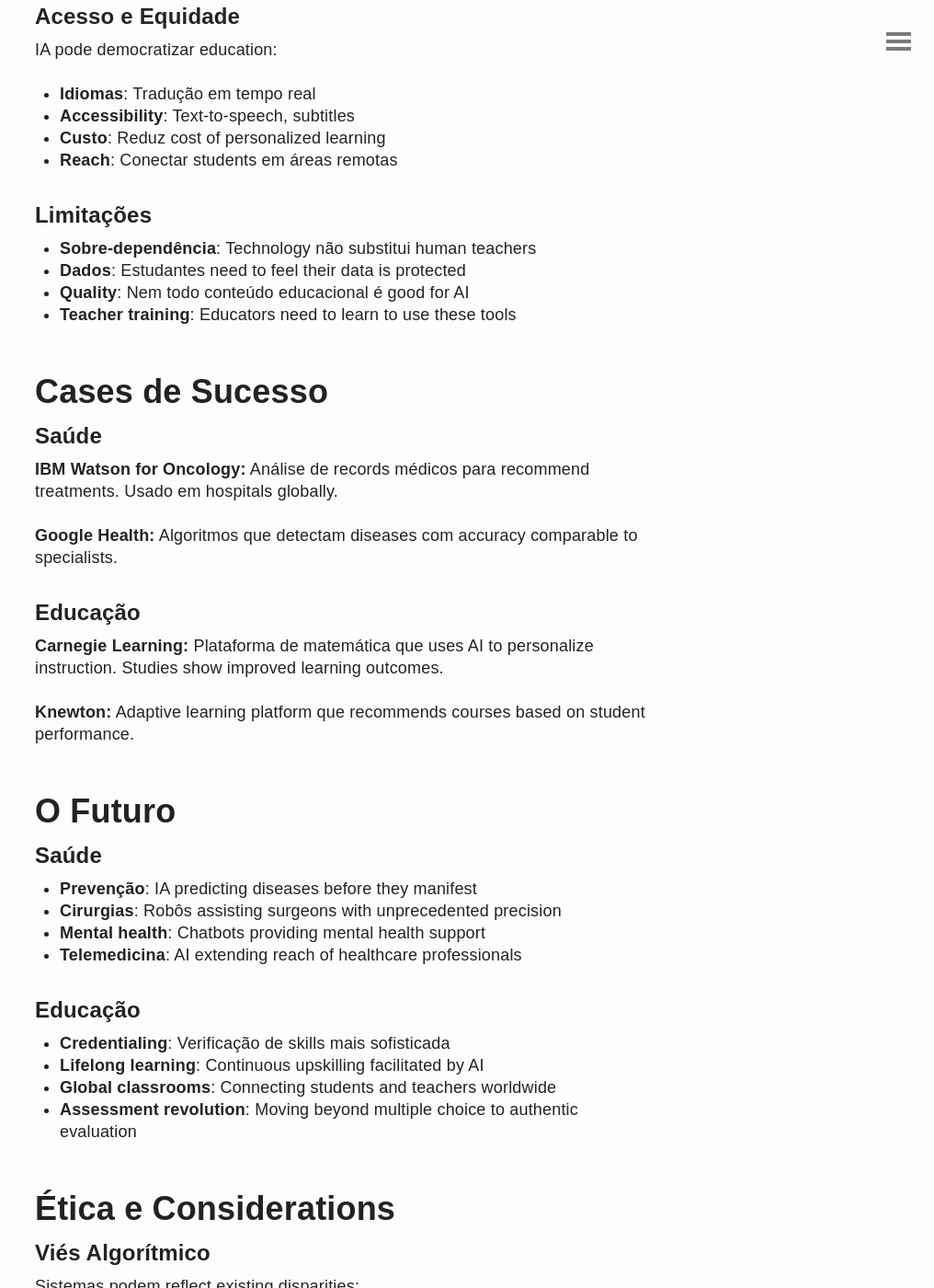
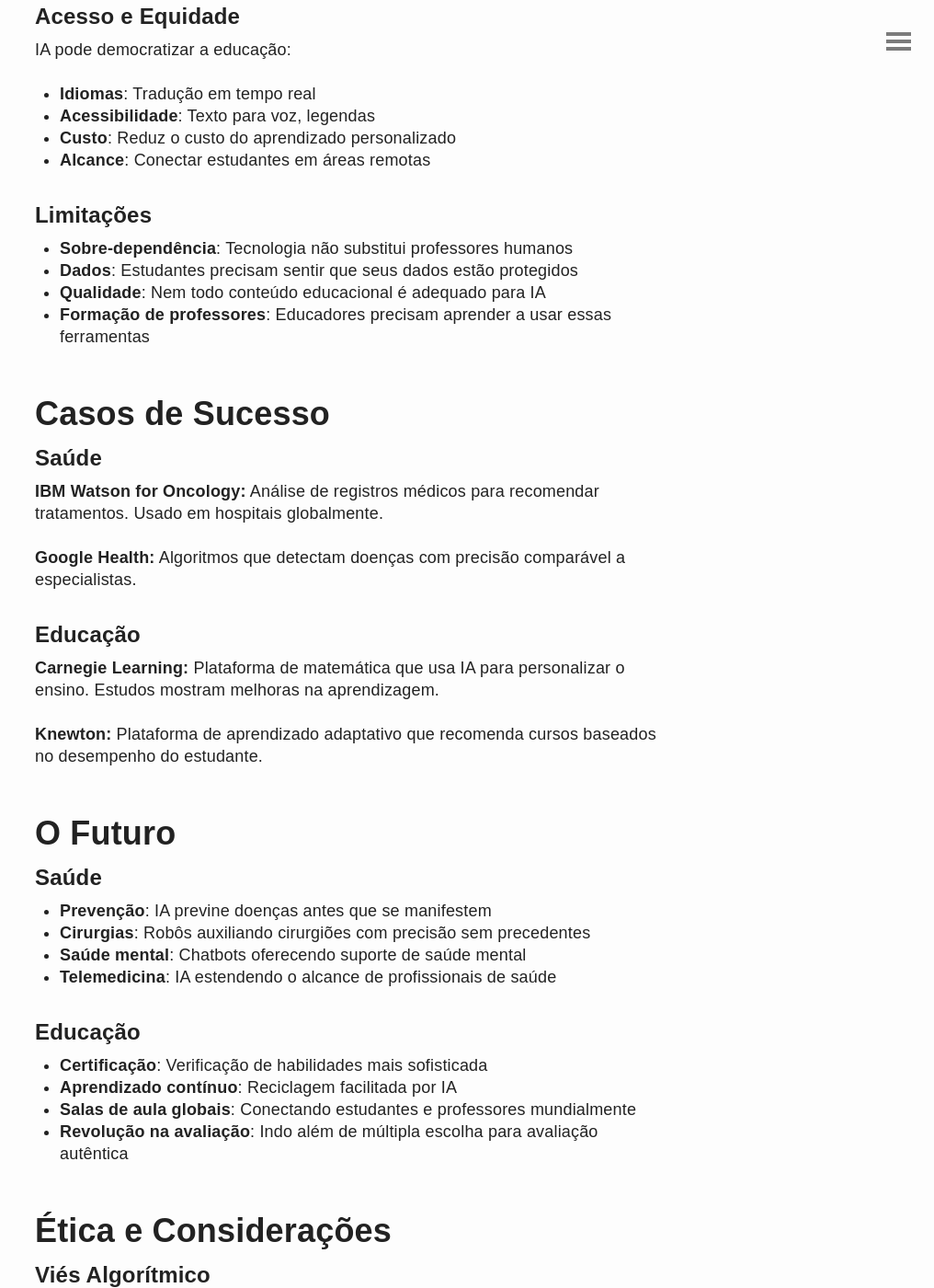
Before and after one commit to albertguedes/albertguedes.github.io, a Jekyll site: the page built from _posts/2024-08-10-ia-na-saude-e-educacao.md, in a window 1280 px wide and 1400 px high, scrolled down 2337 px. Shown: the whole window at 92% size, without its empty margins (264-1280 px from the left). Built offline with Jekyll 4.4.1, drawn with Linux system fonts in a browser that asks for light colours; some of the changed text lies outside the part shown.

Commit message:
Fix orthography in ia-na-saude-e-educacao.md: rewrite to proper Portuguese, remove Chinese chars

```diff
--- a/_posts/2024-08-10-ia-na-saude-e-educacao.md
+++ b/_posts/2024-08-10-ia-na-saude-e-educacao.md
@@ -1,154 +1,154 @@
 ---
 layout: post
 title: "IA na Saúde e Educação"
-description: "Explore como a inteligência artificial está transformando这两个setores fundamentais."
+description: "Explore como a inteligência artificial está transformando os setores de saúde e educação."
 date: 2024-08-10
 ---
 
-A inteligência artificial está revolutionando setores essenciais: **saúde** e **educação**. Ambas são áreas onde a combinação de judgment humano e capacidades computacionais pode generar impacto transformador.
+A inteligência artificial está revolucionando setores essenciais: **saúde** e **educação**. Ambas são áreas onde a combinação de julgamento humano e capacidades computacionais pode gerar impacto transformador.
 
 ## IA na Saúde
 
 ### Diagnóstico por Imagens
 
-Redes neurais profundas equal or surpass radiologists em detectar diseases em imagens médicas:
+Redes neurais profundas igualam ou superam radiologistas na detecção de doenças em imagens médicas:
 
 - **Radiografias**: Detecção de tuberculose, pneumonia
 - **Mamografias**: Identificação de tumores
-- **CT scans**: Análise de tomografias
-- **Retinopatia**: Screening de doença ocular diabética
+- **Tomografias**: Análise de tomografias computadorizadas
+- **Retinopatia**: Rastreamento de doença ocular diabética
 
 **Exemplos:**
-- DeepMind's AlphaFold para predição de estrutura proteica
+- AlphaFold da DeepMind para predição de estrutura proteica
 - IDx-DR: Primeiro dispositivo de IA aprovado pelo FDA para diagnóstico de retinopatia
 
 ### Descoberta de Medicamentos
 
 IA acelerando o processo de desenvolvimento:
 
-- **Identificação de alvos**: Genes e proteínas involved em doenças
+- **Identificação de alvos**: Genes e proteínas envolvidas em doenças
 - **Triagem virtual**: Simular como moléculas interagem
-- **Geração de moléculas**: Projetar novos compuestos
-- **Repurposing**: Encontrar novos usos para drogas existentes
+- **Geração de moléculas**: Projetar novos compostos
+- **Reposicionamento**: Encontrar novos usos para drogas existentes
 
-**Timeline reduzida**: 10+ anos → potentially months with AI assistance.
+**Tempo reduzido**: De 10+ anos para potencialmente meses com assistência de IA.
 
 ### Medicina Personalizada
 
-Tratamentos tailored ao individual:
+Tratamentos adaptados ao indivíduo:
 
-- **Genômica**: Baseado em DNA do paciente
-- **Histórico**: Análise de records completos
+- **Genômica**: Baseado no DNA do paciente
+- **Histórico**: Análise de registros completos
 - **Preditivo**: Riscos específicos de cada pessoa
 
 ### Desafios na Saúde
 
 - **Privacidade**: Dados de saúde são extremamente sensíveis
-- **Regulação**: Dispositivos médicos require aprovação
-- **Responsabilidade**: Quem é liable when AI makes a mistake?
-- **Vieses**: Algoritmos podem refletir disparities existentes
+- **Regulação**: Dispositivos médicos requerem aprovação
+- **Responsabilidade**: Quem é responsável quando a IA comete um erro?
+- **Vieses**: Algoritmos podem refletir disparidades existentes
 
 ## IA na Educação
 
 ### Tutores Inteligentes
 
-Sistemas que adaptam-se ao student:
+Sistemas que se adaptam ao estudante:
 
-- Identificam gaps de conhecimento
-- Ajustam difficulty dynamically
-- Provide feedback imediato
-- Recomendam next steps
+- Identificam lacunas de conhecimento
+- Ajustam a dificuldade dinamicamente
+- Fornecem feedback imediato
+- Recomendam próximos passos
 
 ### Processamento de Linguagem Natural
 
-Aplicações NLP em education:
+Aplicações de PLN na educação:
 
-- **Essay grading**: Avaliação automática de textos
-- **Grammar checking**: Correção de escrita
+- **Correção de redações**: Avaliação automática de textos
+- **Verificação gramatical**: Correção de escrita
 - **Chatbots educacionais**: Tutores disponíveis 24/7
-- **Extração de keywords**: Identificar topics covered
+- **Extração de palavras-chave**: Identificar tópicos abordados
 
 ### Personalização em Escala
 
-O sonho da educação: "one-on-one tutoring for every student."
+O sonho da educação: "tutoria individual para cada estudante."
 
-- **Khan Academy**: AI-powered learning
-- **Duolingo**: Adaptive language learning
-- **Coursera**: Course recommendations
+- **Khan Academy**: Aprendizado com IA
+- **Duolingo**: Aprendizado adaptativo de idiomas
+- **Coursera**: Recomendações de cursos
 
 ### Acesso e Equidade
 
-IA pode democratizar education:
+IA pode democratizar a educação:
 
 - **Idiomas**: Tradução em tempo real
-- **Accessibility**: Text-to-speech, subtitles
-- **Custo**: Reduz cost of personalized learning
-- **Reach**: Conectar students em áreas remotas
+- **Acessibilidade**: Texto para voz, legendas
+- **Custo**: Reduz o custo do aprendizado personalizado
+- **Alcance**: Conectar estudantes em áreas remotas
 
 ### Limitações
 
-- **Sobre-dependência**: Technology não substitui human teachers
-- **Dados**: Estudantes need to feel their data is protected
-- **Quality**: Nem todo conteúdo educacional é good for AI
-- **Teacher training**: Educators need to learn to use these tools
+- **Sobre-dependência**: Tecnologia não substitui professores humanos
+- **Dados**: Estudantes precisam sentir que seus dados estão protegidos
+- **Qualidade**: Nem todo conteúdo educacional é adequado para IA
+- **Formação de professores**: Educadores precisam aprender a usar essas ferramentas
 
-## Cases de Sucesso
+## Casos de Sucesso
 
 ### Saúde
 
 **IBM Watson for Oncology:**
-Análise de records médicos para recommend treatments. Usado em hospitals globally.
+Análise de registros médicos para recomendar tratamentos. Usado em hospitais globalmente.
 
 **Google Health:**
-Algoritmos que detectam diseases com accuracy comparable to specialists.
+Algoritmos que detectam doenças com precisão comparável a especialistas.
 
 ### Educação
 
 **Carnegie Learning:**
-Plataforma de matemática que uses AI to personalize instruction. Studies show improved learning outcomes.
+Plataforma de matemática que usa IA para personalizar o ensino. Estudos mostram melhoras na aprendizagem.
 
 **Knewton:**
-Adaptive learning platform que recommends courses based on student performance.
+Plataforma de aprendizado adaptativo que recomenda cursos baseados no desempenho do estudante.
 
 ## O Futuro
 
 ### Saúde
 
-- **Prevenção**: IA predicting diseases before they manifest
-- **Cirurgias**: Robôs assisting surgeons with unprecedented precision
-- **Mental health**: Chatbots providing mental health support
-- **Telemedicina**: AI extending reach of healthcare professionals
+- **Prevenção**: IA previne doenças antes que se manifestem
+- **Cirurgias**: Robôs auxiliando cirurgiões com precisão sem precedentes
+- **Saúde mental**: Chatbots oferecendo suporte de saúde mental
+- **Telemedicina**: IA estendendo o alcance de profissionais de saúde
 
 ### Educação
 
-- **Credentialing**: Verificação de skills mais sofisticada
-- **Lifelong learning**: Continuous upskilling facilitated by AI
-- **Global classrooms**: Connecting students and teachers worldwide
-- **Assessment revolution**: Moving beyond multiple choice to authentic evaluation
+- **Certificação**: Verificação de habilidades mais sofisticada
+- **Aprendizado contínuo**: Reciclagem facilitada por IA
+- **Salas de aula globais**: Conectando estudantes e professores mundialmente
+- **Revolução na avaliação**: Indo além de múltipla escolha para avaliação autêntica
 
-## Ética e Considerations
+## Ética e Considerações
 
 ### Viés Algorítmico
 
-Sistemas podem reflect existing disparities:
+Sistemas podem refletir disparidades existentes:
 
-- Healthcare: Some populations são sub-representados em training data
-- Education: Algoritmos podem penalizar students from disadvantaged backgrounds
+- **Saúde**: Algumas populações são sub-representadas em dados de treinamento
+- **Educação**: Algoritmos podem penalizar estudantes de contextos desfavoráveis
 
-### Accountability
+### Responsabilidade
 
-Quando AI makes a mistake:
+Quando a IA comete um erro:
 
-- **Healthcare**: Who is responsible — developer, hospital, doctor?
-- **Education**: If AI recommends wrong course, who is accountable?
+- **Saúde**: Quem é responsável — desenvolvedor, hospital, médico?
+- **Educação**: Se a IA recomenda um curso errado, quem é responsabilizado?
 
-### Privacy vs Progress
+### Privacidade vs Progresso
 
-More data = better AI, but:
+Mais dados = melhor IA, mas:
 
-- Patients and students deserve privacy
-- Consent é essencial
-- Anonymização isn't always sufficient
+- Pacientes e estudantes merecem privacidade
+- Consentimento é essencial
+- Anonimização nem sempre é suficiente
 
 ---
 
```
